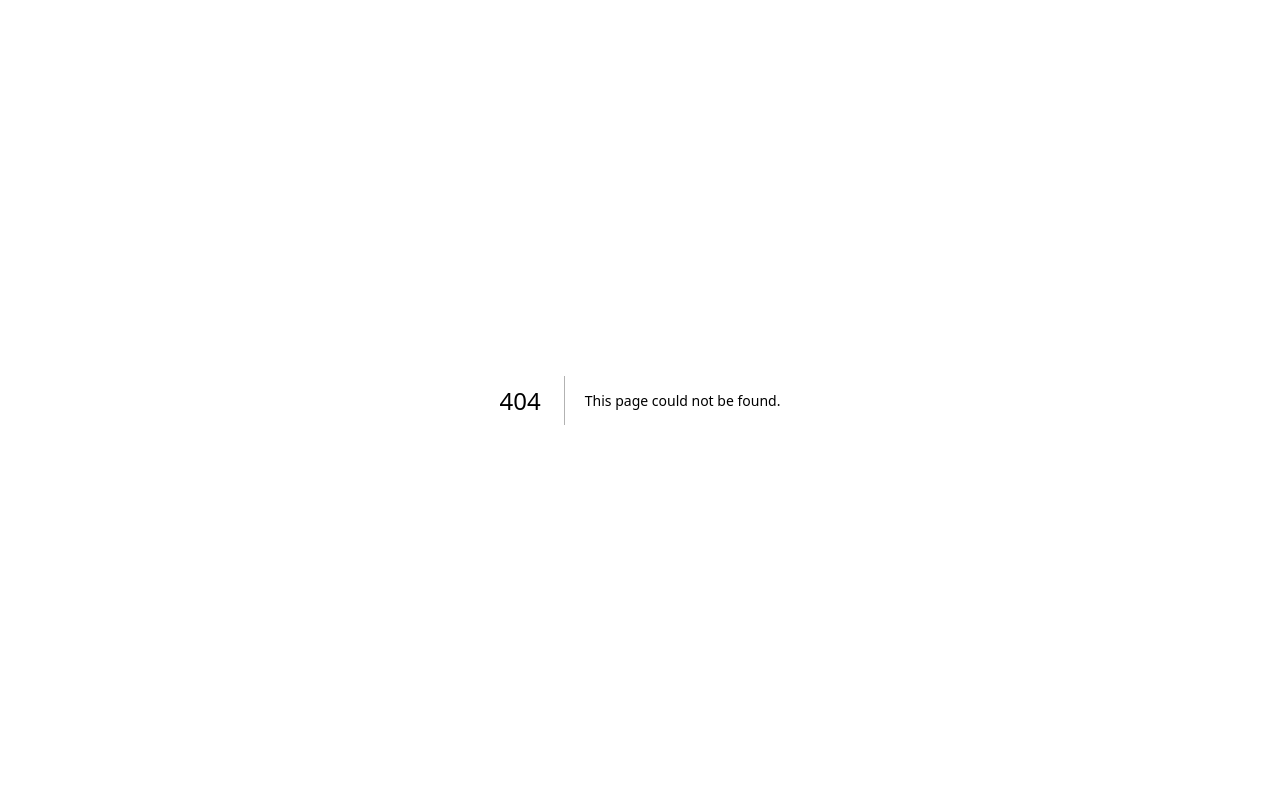
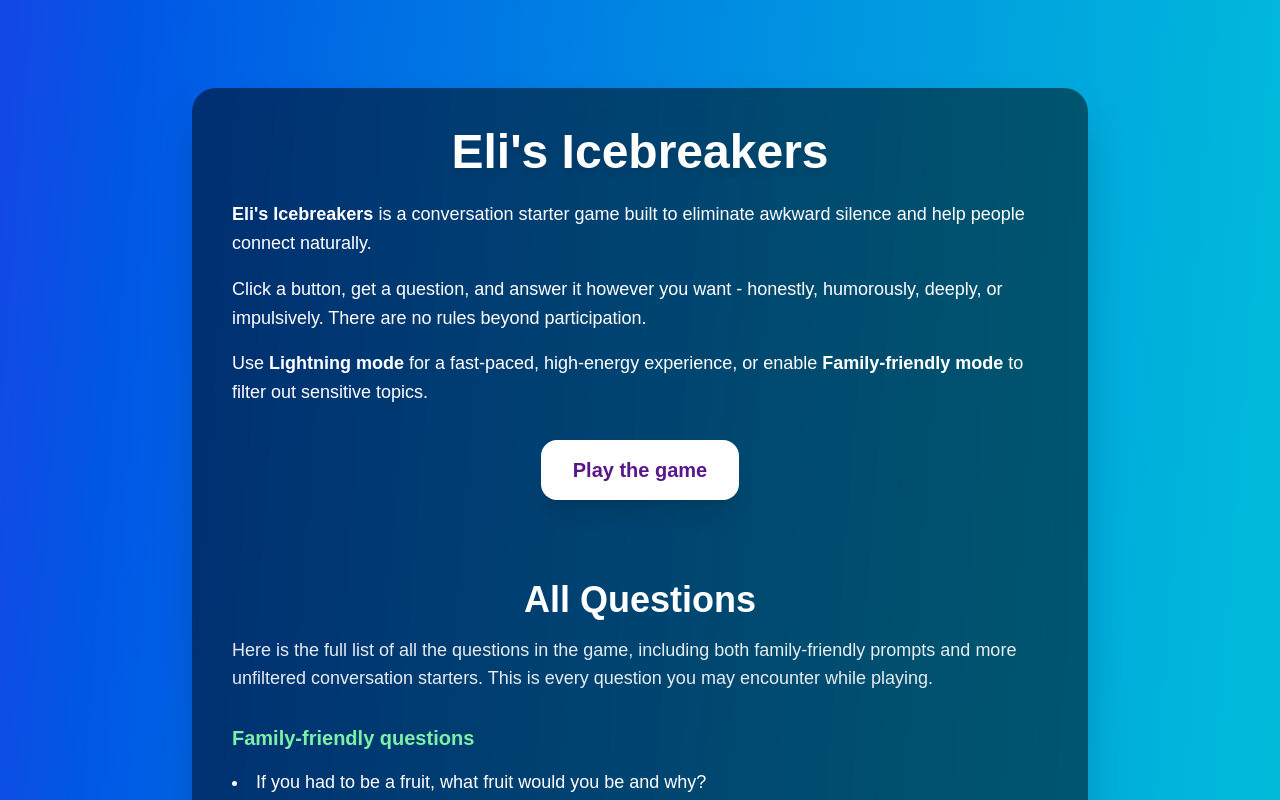
Before and after one commit to OliOliKT/elis-icebreakers, a Next.js app: page /the-game in a window 1280 px wide. Before the commit this address had no page. Shown: the top 800 px of the page. Built offline with nearby package versions, Linux system fonts and the light colour scheme.

Commit message:
New page

```diff
--- a/public/questions.json
+++ b/public/questions.json
@@ -74,7 +74,6 @@
     "Give me your best bear hug.",
     "Do you like Pearl Jam?",
     "Name your favorite prime number",
-    "Was Chief Powhatan friendly to the colonists of Jamestown?",
     "Are you allergic to anything?",
     "What's your favorite non-fancy pizza restaurant?",
     "Do you want to be a bird?",
@@ -91,7 +90,7 @@
     "Do you like Gucci Mane?",
     "Do you have any icebreakers to ask me?",
     "What is one item that you think is overpriced?",
-    "Have you ever seen the movie 'Chef'?",
+    "Have you ever seen the movie 'Chef' and did you like it?",
     "What initially interested you in working with our company?",
     "Can you work under pressure and deal with deadlines?",
     "What do you bring to the table that other people don't? What makes you stand out?",
@@ -155,7 +154,6 @@
     "Have you ever seen a whole black-and-white movie voluntarily?",
     "What is your relationship like with your father?",
     "Who is your favorite politician?",
-    "Who is your least favorite politician?",
     "If you were forced to choose one single moment in your entire life that most accurately represents who you truly are, which moment would it be, and how do you know you’re not just picking the most convenient story?",
     "Do you believe in a god?",
     "What do you worry about at night?",
@@ -191,7 +189,6 @@
     "What were the longest five minutes you’ve ever experienced?",
     "What is the most useless talent or skill you possess? How and why did you learn it?",
     "When do you feel like the best version of yourself?",
-    "Do vaccines cause autism?",
     "If you opened a restaurant, what would you name it, and what cuisine would you serve?",
     "Has a piece of media (book, film, play, song, etc.) ever changed the way you thought about the world?",
     "What’s your million dollar idea for a business or invention?",
@@ -204,7 +201,6 @@
     "What are we?",
     "Do you think Edward Snowden did the right thing?",
     "Which TV-show is better, Game of Thrones or Breaking Bad?",
-    "Do you think prostitution should be legal?",
     "Do you warm up before working out?",
     "Do you own a gun?",
     "If you had to pick a side, who would you support in the American Civil War?",
@@ -263,6 +259,7 @@
     "Which presidential candidate is cuter? Donald Trump or Ted Cruz. Please say why.",
     "Where were you on September 11th, 2001?",
     "What are S tier qualities in a guy?",
+    "What are S tier qualities in a girl?",
     "Do you think we should make it harder for certain people to purchase weapons?",
     "Do you think Michael Jackson was innocent?",
     "Which war would you have like to fight in?",
@@ -294,12 +291,12 @@
     "How often do you get sick?",
     "What is the smallest country you can name?",
     "How do you feel about the war on drugs?",
-    "What was the busiest day of your life thus far?",
-    "How do you feel about the DeBeers mining corporation's monopoly and limited release of African blood diamonds?"
+    "What was the busiest day of your life thus far?"
   ],
   "nsfw": [
     "Do you think trickle-down economics was successful? Why or why not?",
     "Do you think the war on terror was successful?",
+    "How do you feel about the DeBeers mining corporation's monopoly and limited release of African blood diamonds?",
     "What is your stance on abortion?",
     "Is there a good reason to have a child?",
     "Name a famous person you would like to punch in the face.",
@@ -314,6 +311,7 @@
     "What’s your biggest turn-off?",
     "Would you rather be run over by a train or drown in the ocean?",
     "How long is your cooldown time after sex?",
+    "Do you think prostitution should be legal?",
     "How many sexualities can you name?",
     "How many nudes have you (roughly) sent in your life?",
     "Have you ever smelled your own fart?",
@@ -327,6 +325,7 @@
     "Would you cut off your arm to save your mom from death?",
     "What is your least favorite nationality?",
     "Do you enjoy dirty talk?",
+    "Who is your least favorite politician?",
     "When was the last time you smoked weed?",
     "What is the best thing about the city you live in?",
     "What travel destination do you think is overrated?",
@@ -353,6 +352,7 @@
     "Have you ever regretted dating someone?",
     "Do you think there is some truth to QAnon?",
     "Which do you prefer, an aggressive or passive sex partner?",
+    "Do vaccines cause autism?",
     "Will you kiss me?",
     "What Pokémon do you think is the sexiest?",
     "When was the last time you listened to an R Kelly song?",
--- a/src/app/page.tsx
+++ b/src/app/page.tsx
@@ -48,9 +48,9 @@ export default function Home() {
   const [recentQuestions, setRecentQuestions] = useState<string[]>([]);
   const [isLightningMode, setIsLightningMode] = useState(false);
   const [timeLeft, setTimeLeft] = useState(20);
-  const [lightningScore, setLightningScore] = useState(0);
   const [isMounted, setIsMounted] = useState(false);
   const [showMobileToggles, setShowMobileToggles] = useState(false);
+  const [intermissionCount, setIntermissionCount] = useState<number | null>(null);
 
   useEffect(() => {
     const fetchQuestions = async () => {
@@ -96,21 +96,37 @@ export default function Home() {
   useEffect(() => {
   let timer: NodeJS.Timeout;
 
-    if (isLightningMode && timeLeft > 0 && currentQuestion) {
+  // Normal lightning countdown
+  if (isLightningMode && timeLeft > 0 && currentQuestion && intermissionCount === null) {
     timer = setTimeout(() => {
       setTimeLeft(prev => prev - 1);
     }, 1000);
-    } else if (isLightningMode && timeLeft === 0 && currentQuestion) {
-      // Auto advance to next question when time runs out
+  }
+
+  // When main timer hits 0 → start intermission
+  else if (isLightningMode && timeLeft === 0 && currentQuestion && intermissionCount === null) {
+    setIntermissionCount(3);
+  }
+
+  // Intermission countdown
+  else if (isLightningMode && intermissionCount !== null && intermissionCount > 0) {
+    timer = setTimeout(() => {
+      setIntermissionCount(prev => (prev !== null ? prev - 1 : null));
+    }, 1000);
+  }
+
+  // Intermission finished → next question
+  else if (isLightningMode && intermissionCount === 0) {
+    setIntermissionCount(null);
+    setTimeLeft(20);
     getRandomQuestion();
-      setTimeLeft(20);
-      setLightningScore(prev => prev + 1);
   }
 
   return () => {
     if (timer) clearTimeout(timer);
   };
-  }, [isLightningMode, timeLeft, currentQuestion]);
+}, [isLightningMode, timeLeft, currentQuestion, intermissionCount]);
+
 
   const getRandomQuestion = () => {
     const allAvailableQuestions = safeMode ? questionsData.safe : [...questionsData.safe, ...questionsData.nsfw];
@@ -150,23 +166,9 @@ export default function Home() {
     setRecentQuestions([]);
   };
 
-  const startLightningMode = () => {
-    setIsLightningMode(true);
-    setLightningScore(0);
-    setTimeLeft(20);
-    getRandomQuestion();
-  };
-
-  const endLightningMode = () => {
-    setIsLightningMode(false);
-    setCurrentQuestion(null);
-    setTimeLeft(20);
-  };
-
   // Handle lightning mode toggle
   useEffect(() => {
     if (isLightningMode) {
-      setLightningScore(0);
       setTimeLeft(20);
       if (!currentQuestion) {
         getRandomQuestion();
@@ -270,7 +272,7 @@ export default function Home() {
               />
             </button>
             <span className="text-sm font-medium whitespace-nowrap">
-              {isLightningMode ? `⚡ Lightning mode (${lightningScore})` : '⚡ Lightning mode (OFF)'}
+              {isLightningMode ? `⚡ Lightning mode (ON)` : '⚡ Lightning mode (OFF)'}
             </span>
           </div>
         </div>
@@ -310,7 +312,7 @@ export default function Home() {
             <div>
               <div className="font-medium">⚡ Lightning mode</div>
               <div className="text-xs text-gray-600">
-                {isLightningMode ? `Fast-paced mode (Score: ${lightningScore})` : 'Fast-paced 20-second timers'}
+                {isLightningMode ? `Fast-paced mode` : 'Fast-paced 20-second timers'}
               </div>
             </div>
             <button
@@ -392,18 +394,34 @@ export default function Home() {
         {/* Question Output - positioned to grow downward only */}
         {currentQuestion && (
           <section
-            className={`mt-12 w-full max-w-3xl text-center text-2xl ${isLightningMode ? 'bg-yellow-100/90 text-yellow-900' : 'bg-white/90 text-purple-900'} p-8 rounded-3xl shadow-2xl backdrop-blur-sm animate-fade-in relative`}
-            aria-live="polite"
-            aria-label="Current question"
-            style={{ minHeight: 'auto' }}
+            className={`mt-12 w-full max-w-3xl text-center text-2xl ${
+              isLightningMode
+                ? 'bg-yellow-100/90 text-yellow-900 pt-14 pb-8 px-8'
+                : 'bg-white/90 text-purple-900 p-8'
+            } rounded-3xl shadow-2xl backdrop-blur-sm animate-fade-in relative`}
           >
             {isMounted && isLightningMode && (
-              <div className={`absolute top-4 right-4 text-lg font-bold ${timeLeft <= 3 ? 'text-red-600 animate-pulse' : 'text-yellow-700'}`}>
-                {timeLeft}s
+              <div
+                className={`absolute top-4 left-1/2 -translate-x-1/2 text-xl font-extrabold tracking-wide ${
+                  timeLeft <= 3 && intermissionCount === null
+                    ? 'text-red-600 animate-pulse'
+                    : 'text-yellow-700'
+                }`}
+              >
+                {intermissionCount !== null
+                  ? 'Next question in…'
+                  : `${timeLeft} ${timeLeft === 1 ? 'second' : 'seconds'}`}
               </div>
             )}
+
             <h2 className="sr-only">Question:</h2>
-            {currentQuestion}
+            {intermissionCount !== null ? (
+              <span className="text-3xl font-extrabold">
+                {intermissionCount}
+              </span>
+            ) : (
+              currentQuestion
+            )}
           </section>
         )}
       </div>
--- /dev/null
+++ b/src/app/the-game/page.tsx
@@ -0,0 +1,135 @@
+'use client';
+
+import Link from 'next/link';
+import { useEffect, useState } from 'react';
+
+interface QuestionsData {
+  safe: string[];
+  nsfw: string[];
+}
+
+const gradients = [
+  'from-purple-800 via-pink-600 to-red-500',
+  'from-blue-800 via-indigo-600 to-purple-500',
+  'from-green-700 via-teal-500 to-cyan-400',
+  'from-yellow-700 via-orange-500 to-pink-500',
+  'from-rose-700 via-fuchsia-600 to-indigo-600',
+  'from-sky-700 via-blue-500 to-indigo-400',
+  'from-red-700 via-amber-500 to-lime-400',
+  'from-emerald-700 via-teal-400 to-cyan-600',
+  'from-indigo-800 via-violet-600 to-pink-400',
+  'from-orange-700 via-red-500 to-pink-400',
+  'from-violet-800 via-purple-600 to-fuchsia-500',
+  'from-teal-800 via-green-600 to-lime-500',
+  'from-pink-700 via-rose-500 to-orange-400',
+  'from-cyan-800 via-blue-600 to-purple-500',
+  'from-lime-700 via-yellow-500 to-orange-400',
+  'from-fuchsia-800 via-pink-600 to-red-500',
+  'from-amber-700 via-yellow-500 to-green-400',
+  'from-emerald-800 via-cyan-600 to-blue-500',
+  'from-rose-800 via-red-600 to-amber-500',
+  'from-indigo-700 via-blue-500 to-cyan-400',
+  'from-purple-700 via-violet-500 to-pink-400',
+  'from-blue-700 via-cyan-500 to-teal-400',
+  'from-green-800 via-emerald-600 to-teal-500',
+  'from-red-800 via-rose-600 to-pink-500',
+  'from-yellow-800 via-amber-600 to-orange-500',
+  'from-violet-700 via-fuchsia-500 to-rose-400',
+  'from-slate-700 via-zinc-500 to-gray-400',
+  'from-orange-800 via-amber-600 to-yellow-500',
+  'from-teal-700 via-cyan-500 to-blue-400',
+];
+
+export default function TheGamePage() {
+  const [gradient, setGradient] = useState<string>(gradients[0]);
+  const [questions, setQuestions] = useState<QuestionsData>({ safe: [], nsfw: [] });
+
+  useEffect(() => {
+    setGradient(gradients[Math.floor(Math.random() * gradients.length)]);
+
+    const fetchQuestions = async () => {
+      const res = await fetch('/questions.json');
+      const data: QuestionsData = await res.json();
+      setQuestions(data);
+    };
+
+    fetchQuestions();
+  }, []);
+
+  return (
+    <main
+      className={`min-h-screen bg-gradient-to-br ${gradient} text-white p-6`}
+      role="main"
+      aria-label="About Eli's Icebreakers"
+    >
+      <div className="max-w-4xl mx-auto mt-16 bg-black/50 backdrop-blur-sm rounded-3xl shadow-2xl p-10">
+        {/* Intro */}
+        <h1 className="text-5xl font-extrabold mb-6 text-center drop-shadow-lg">
+          Eli's Icebreakers
+        </h1>
+
+        <p className="text-lg leading-relaxed mb-4">
+          <strong>Eli&apos;s Icebreakers</strong> is a conversation starter game built to
+          eliminate awkward silence and help people connect naturally.
+        </p>
+
+        <p className="text-lg leading-relaxed mb-4">
+          Click a button, get a question, and answer it however you want - honestly,
+          humorously, deeply, or impulsively. There are no rules beyond participation.
+        </p>
+
+        <p className="text-lg leading-relaxed mb-8">
+          Use <strong>Lightning mode</strong> for a fast-paced, high-energy experience, or
+          enable <strong>Family-friendly mode</strong> to filter out sensitive topics.
+        </p>
+
+        {/* CTA */}
+        <div className="text-center mb-12">
+          <Link
+            href="/"
+            className="inline-block bg-white text-purple-900 font-bold py-4 px-8 rounded-2xl text-xl shadow-xl hover:bg-purple-100 hover:scale-105 transition-all duration-300"
+          >
+            Play the game
+          </Link>
+        </div>
+
+        {/* All Questions */}
+        <div className="mt-20 mb-8">
+        <h2 className="text-4xl font-extrabold mb-4 text-center">
+            All Questions
+        </h2>
+
+        <p className="text-lg text-white/90">
+            Here is the full list of all the questions in the game, including both
+            family-friendly prompts and more unfiltered conversation starters.
+            This is every question you may encounter while playing.
+        </p>
+        </div>
+
+        {/* Safe Questions */}
+        <section className="mb-10">
+          <h3 className="text-xl font-bold mb-4 text-green-300">
+            Family-friendly questions
+          </h3>
+          <ul className="space-y-3 list-disc list-inside text-lg">
+            {questions.safe.map((q, idx) => (
+              <li key={`safe-${idx}`}>{q}</li>
+            ))}
+          </ul>
+        </section>
+
+        {/* NSFW Questions */}
+        <section>
+          <h3 className="text-xl font-bold mb-4 text-red-300">
+            Unfiltered questions
+          </h3>
+          <ul className="space-y-3 list-disc list-inside text-lg">
+            {questions.nsfw.map((q, idx) => (
+              <li key={`nsfw-${idx}`}>{q}</li>
+            ))}
+          </ul>
+        </section>
+      </div>
+    </main>
+  );
+}
```
Lines whose indentation alone changed are shown as unchanged.
